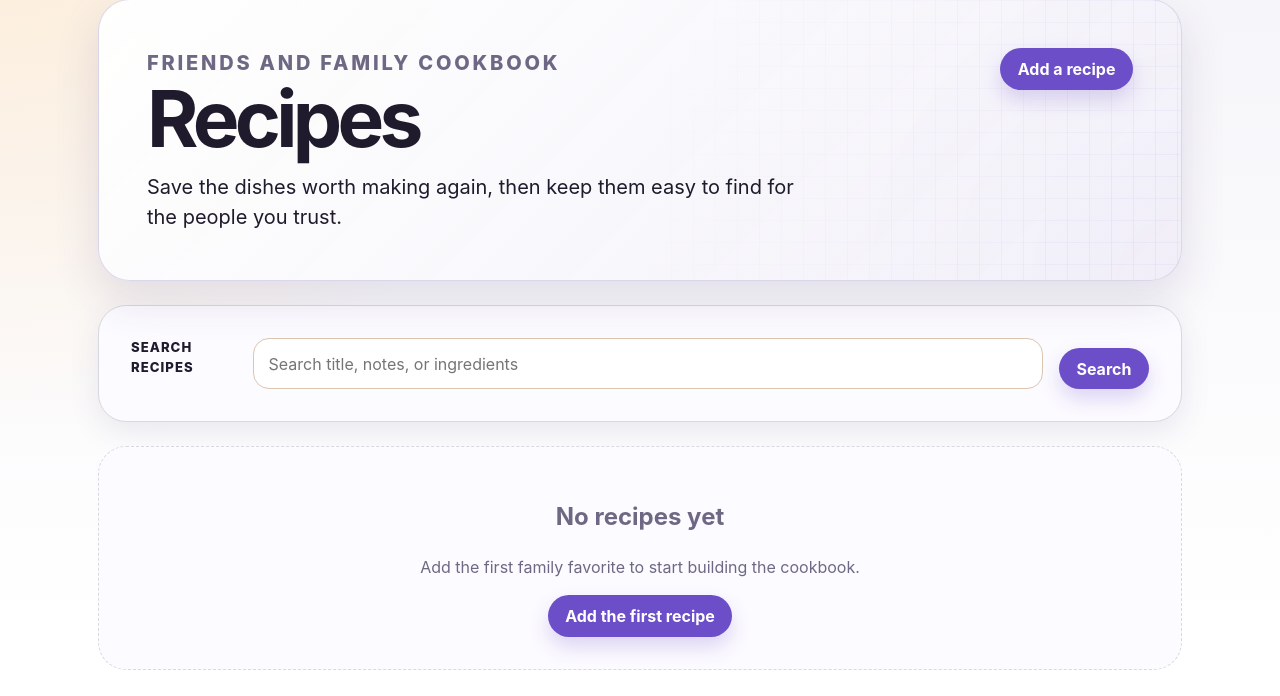
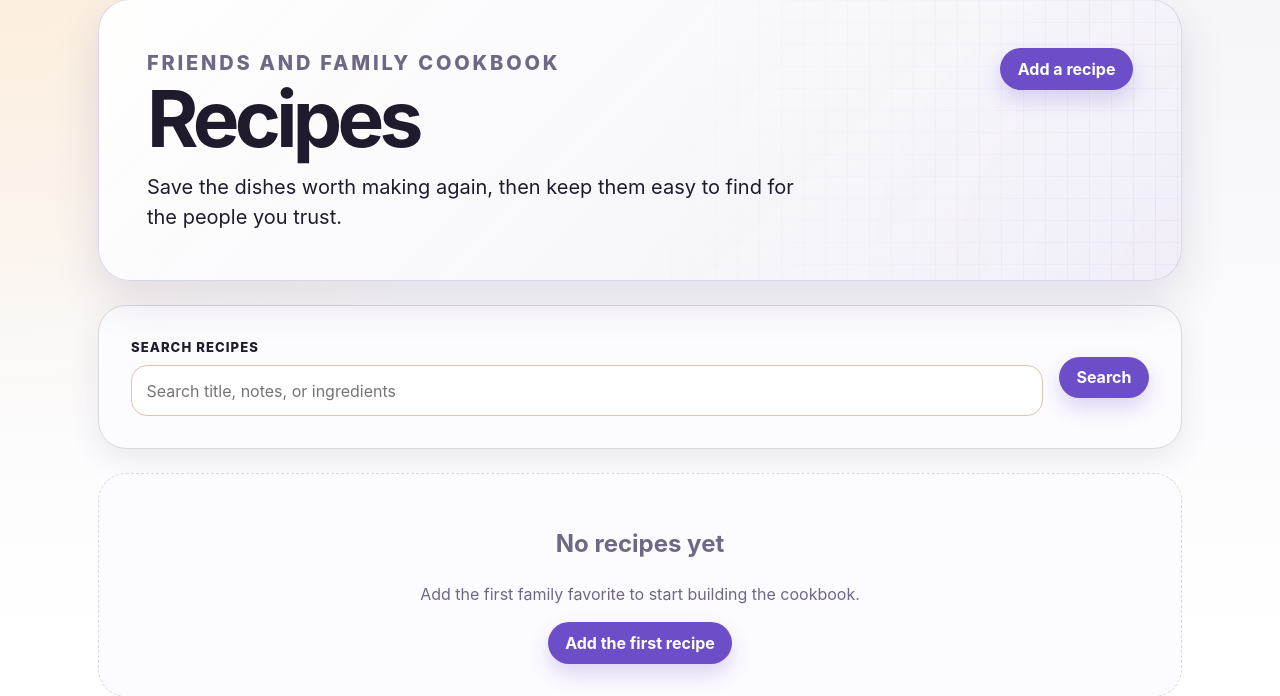
Before and after one commit to cleavernl/recipe-site, a Django app: page /recipes/ in a window 1280 px wide. Shown: the part 123-819 px from the top of the page. Run offline with Django 5.2, Linux system fonts and the light colour scheme; the visitor is signed in with stand-in values (Sample User, id 1); data comes from the database, SQL or seed files in the repository; data that the repository does not hold is empty.

Commit message:
Fix recipe list search bar: stack label over input; center button vertically.
Co-authored-by: Cursor <cursoragent@cursor.com>

```diff
--- a/src/static/site.css
+++ b/src/static/site.css
@@ -434,7 +434,7 @@ select:focus-visible {
 }
 
 .search {
-  align-items: end;
+  align-items: center;
   display: grid;
   gap: 1rem;
   grid-template-columns: minmax(0, 1fr) auto;
@@ -445,13 +445,14 @@ select:focus-visible {
   font-size: 0.82rem;
   font-weight: 800;
   letter-spacing: 0.08em;
-  margin-bottom: 0.45rem;
+  margin-bottom: 0;
   text-transform: uppercase;
 }
 
 .search div {
   display: flex;
-  gap: 0.75rem;
+  flex-direction: column;
+  gap: 0.45rem;
 }
 
 .search button {
```
